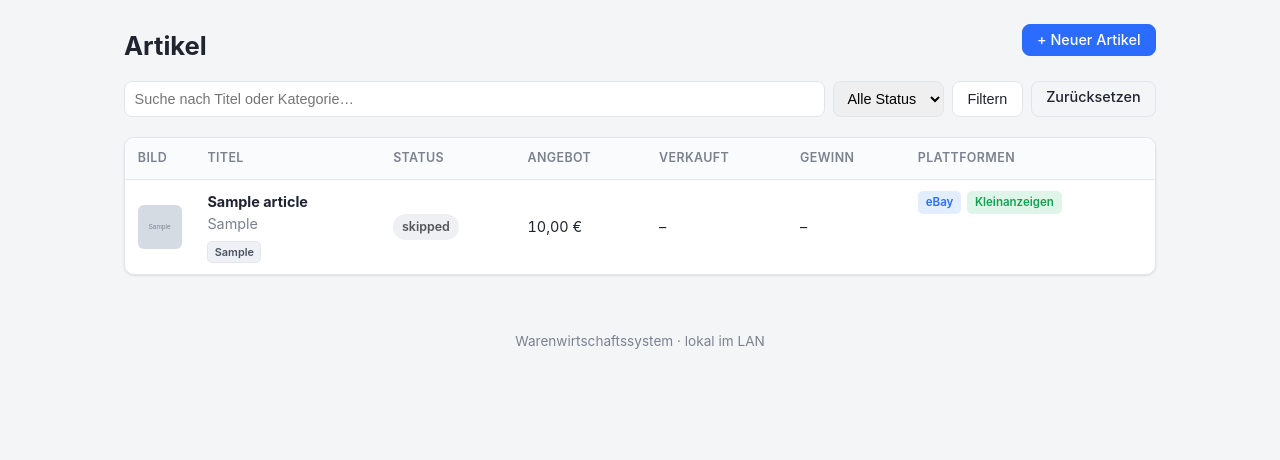
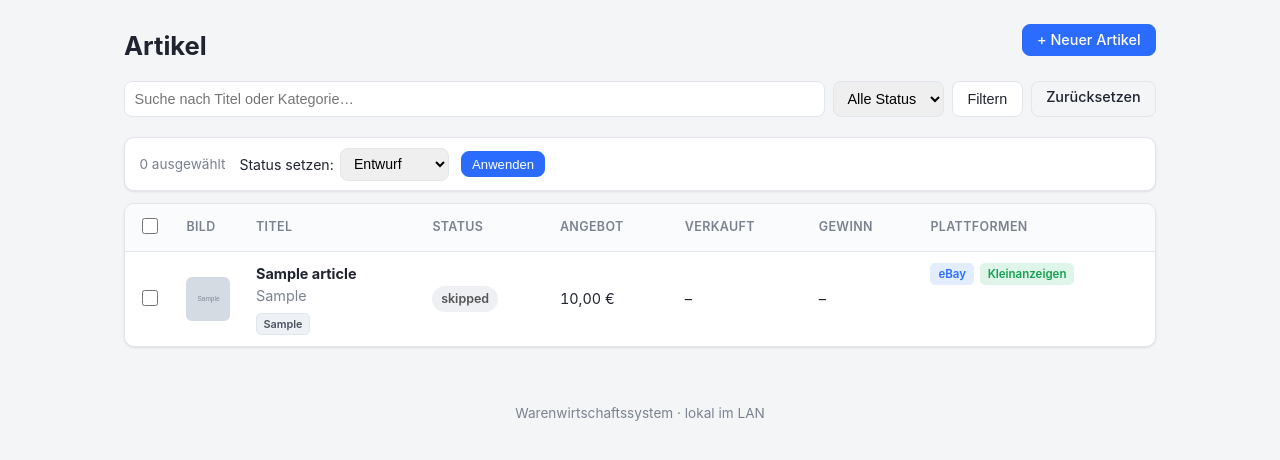
Before and after one commit to Nilshh/warensystem, a FastAPI app: page /articles in a window 1280 px wide. Shown: the part 53-513 px from the top of the page. Run offline with FastAPI, Linux system fonts and the light colour scheme; tables that the repository leaves empty hold one stand-in row (values such as "Sample post"); grey boxes marked "Sample" are stand-in pictures.

Commit message:
Massenverarbeitung: Status mehrerer Artikel auf einmal ändern
- Checkboxen + "Alle auswählen" in der Artikelliste
- Bulk-Aktionsleiste: Zielstatus wählen und auf alle Markierten anwenden
- Neue Route /articles/bulk-status; Verkaufsdatum wird beim Wechsel
  auf/von "Verkauft" automatisch gepflegt (Logik in set_status ausgelagert)
- Filter/Sortierung bleiben nach der Aktion erhalten, Erfolgsbanner
- Bestätigungsdialog und Hinweis bei leerer Auswahl

Co-Authored-By: Claude Opus 4.8 (1M context) <noreply@anthropic.com>

```diff
--- a/app/main.py
+++ b/app/main.py
@@ -113,7 +113,11 @@ def apply_form(article: Article, data: dict) -> None:
     article.order_date = parse_date(data.get("order_date"))
     article.shipped_at = parse_date(data.get("shipped_at"))
 
-    # Verkaufsdatum automatisch setzen/entfernen
+    set_status(article, new_status)
+
+
+def set_status(article: Article, new_status: str) -> None:
+    """Setzt den Status und pflegt das Verkaufsdatum automatisch."""
     if new_status == "Verkauft" and article.status != "Verkauft":
         article.sold_at = datetime.now(timezone.utc)
     elif new_status != "Verkauft":
@@ -219,6 +223,7 @@ def list_articles(
     tag: str = "",
     sort: str = "updated_at",
     dir: str = "desc",
+    updated: int = 0,
     db: Session = Depends(get_db),
 ):
     column = SORT_COLUMNS.get(sort, Article.updated_at)
@@ -247,8 +252,37 @@ def list_articles(
         "active_tag": tag,
         "sort": sort,
         "dir": dir,
+        "updated": updated,
     }
     return templates.TemplateResponse("articles.html", ctx)
+
+
+@app.post("/articles/bulk-status")
+async def bulk_status(request: Request, db: Session = Depends(get_db)):
+    """Ändert den Status mehrerer ausgewählter Artikel auf einmal."""
+    form = await request.form()
+    new_status = (form.get("new_status") or "").strip()
+    ids = [int(i) for i in form.getlist("ids") if str(i).isdigit()]
+
+    updated = 0
+    if new_status in STATUSES and ids:
+        articles = db.scalars(select(Article).where(Article.id.in_(ids))).all()
+        for a in articles:
+            set_status(a, new_status)
+            updated += 1
+        db.commit()
+
+    # aktuelle Filter/Sortierung beim Zurückspringen erhalten
+    params = {
+        "q": form.get("q", ""),
+        "status": form.get("status", ""),
+        "tag": form.get("tag", ""),
+        "sort": form.get("sort", "updated_at"),
+        "dir": form.get("dir", "desc"),
+        "updated": updated,
+    }
+    query = urllib.parse.urlencode({k: v for k, v in params.items() if v != ""})
+    return RedirectResponse(f"/articles?{query}", status_code=303)
 
 
 # ---------------------------------------------------------------------------
--- a/app/static/style.css
+++ b/app/static/style.css
@@ -146,6 +146,17 @@ table.kv tr.total td { font-weight: 700; font-size: 1rem; padding-top: .7rem; bo
 /* Banner */
 .banner { padding: .7rem 1rem; border-radius: 8px; margin-bottom: 1rem; font-size: .9rem; }
 .banner.error { background: #fbeaea; color: #b02a2a; border: 1px solid #f0cccc; }
+.banner.success { background: #e0f5e9; color: #12833f; border: 1px solid #b8e6c9; }
+
+/* Bulk-Aktionsleiste */
+.bulkbar { display: flex; align-items: center; gap: .75rem; flex-wrap: wrap;
+  background: var(--card); border: 1px solid var(--border); border-radius: var(--radius);
+  padding: .6rem .9rem; margin-bottom: .75rem; box-shadow: var(--shadow); }
+.bulkbar .bulk-count { color: var(--muted); font-size: .85rem; min-width: 5.5rem; }
+.bulkbar label { font-size: .88rem; display: inline-flex; align-items: center; gap: .4rem; }
+.bulkbar select { padding: .4rem .55rem; border: 1px solid var(--border); border-radius: 8px; font-size: .88rem; }
+.check-cell { width: 34px; text-align: center; }
+.check-cell input { width: 16px; height: 16px; cursor: pointer; }
 
 /* eBay-Import-Box */
 .import-box { border-left: 3px solid var(--primary); }
--- a/app/templates/articles.html
+++ b/app/templates/articles.html
@@ -25,6 +25,10 @@
   <a href="/articles?q={{ q }}&status={{ active_status }}&sort={{ sort }}&dir={{ dir }}">✕ entfernen</a></p>
 {% endif %}
 
+{% if updated %}
+<div class="banner success">✔ Status von {{ updated }} Artikel{{ 'n' if updated != 1 else '' }} geändert.</div>
+{% endif %}
+
 {% set base = '/articles?q=' ~ q ~ '&status=' ~ active_status ~ '&tag=' ~ active_tag %}
 {% macro sorthead(col, label, cls='') %}
   {% set newdir = 'asc' if (sort == col and dir == 'desc') else 'desc' %}
@@ -36,10 +40,32 @@
 {% endmacro %}
 
 {% if articles %}
+<form method="post" action="/articles/bulk-status" id="bulk-form"
+      onsubmit="return document.querySelectorAll('.rowcheck:checked').length > 0
+                       ? confirm('Status von ' + document.querySelectorAll('.rowcheck:checked').length + ' Artikel(n) ändern?')
+                       : (alert('Bitte zuerst Artikel auswählen.'), false)">
+  {# Filter/Sortierung für den Rücksprung erhalten #}
+  <input type="hidden" name="q" value="{{ q }}">
+  <input type="hidden" name="status" value="{{ active_status }}">
+  <input type="hidden" name="tag" value="{{ active_tag }}">
+  <input type="hidden" name="sort" value="{{ sort }}">
+  <input type="hidden" name="dir" value="{{ dir }}">
+
+  <div class="bulkbar">
+    <span class="bulk-count"><span id="sel-count">0</span> ausgewählt</span>
+    <label>Status setzen:
+      <select name="new_status">
+        {% for s in statuses %}<option value="{{ s }}">{{ s }}</option>{% endfor %}
+      </select>
+    </label>
+    <button class="btn btn-primary btn-sm" type="submit">Anwenden</button>
+  </div>
+
 <div class="table-wrap">
 <table class="data">
   <thead>
     <tr>
+      <th class="check-cell"><input type="checkbox" id="select-all" title="Alle auswählen"></th>
       <th>Bild</th>
       {{ sorthead('title', 'Titel') }}
       {{ sorthead('status', 'Status') }}
@@ -52,6 +78,9 @@
   <tbody>
     {% for a in articles %}
     <tr onclick="window.location='/articles/{{ a.id }}'">
+      <td class="check-cell" onclick="event.stopPropagation()">
+        <input type="checkbox" class="rowcheck" name="ids" value="{{ a.id }}">
+      </td>
       <td class="thumb-cell">
         {% if a.images %}
           <img class="thumb" src="/uploads/{{ a.images[0].filename }}" alt="">
@@ -83,6 +112,27 @@
   </tbody>
 </table>
 </div>
+</form>
+
+<script>
+  (function () {
+    var selectAll = document.getElementById('select-all');
+    var checks = Array.prototype.slice.call(document.querySelectorAll('.rowcheck'));
+    var counter = document.getElementById('sel-count');
+    function update() {
+      var n = document.querySelectorAll('.rowcheck:checked').length;
+      counter.textContent = n;
+      selectAll.checked = n > 0 && n === checks.length;
+      selectAll.indeterminate = n > 0 && n < checks.length;
+    }
+    selectAll.addEventListener('change', function () {
+      checks.forEach(function (c) { c.checked = selectAll.checked; });
+      update();
+    });
+    checks.forEach(function (c) { c.addEventListener('change', update); });
+    update();
+  })();
+</script>
 {% else %}
 <div class="empty">
   <p>Noch keine Artikel gefunden.</p>
```
